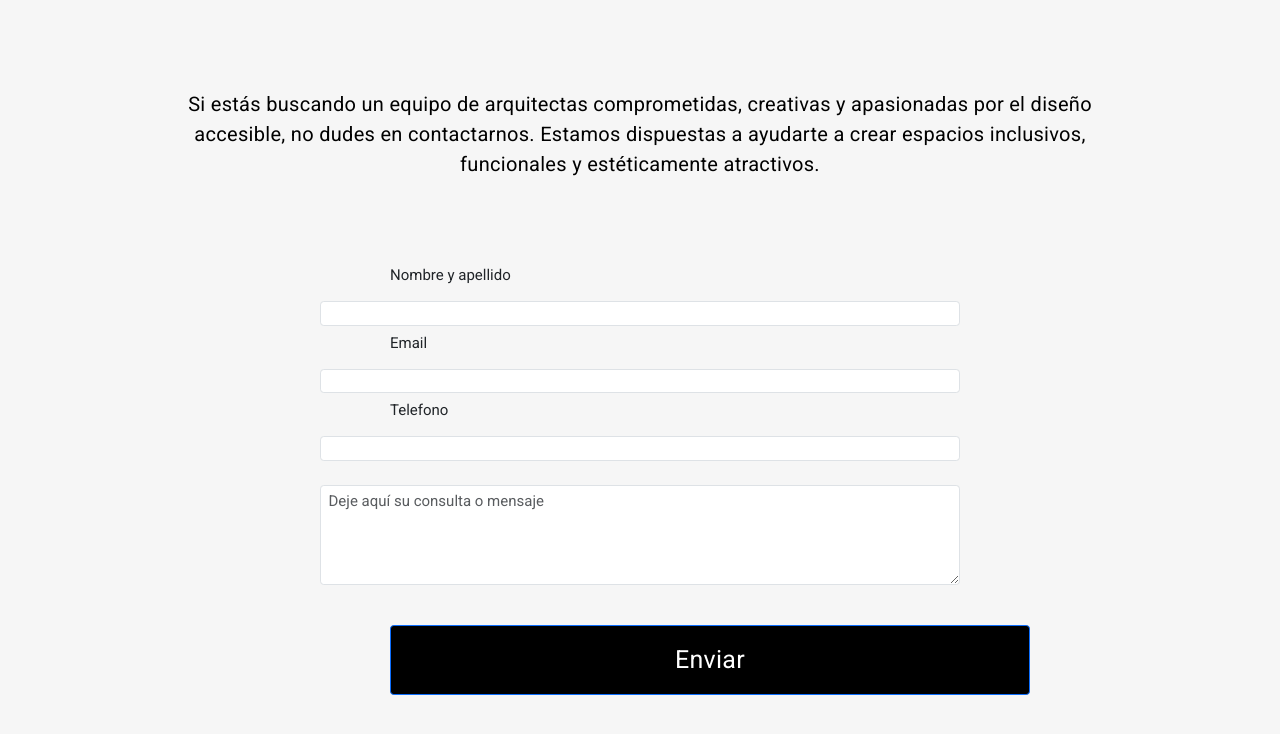
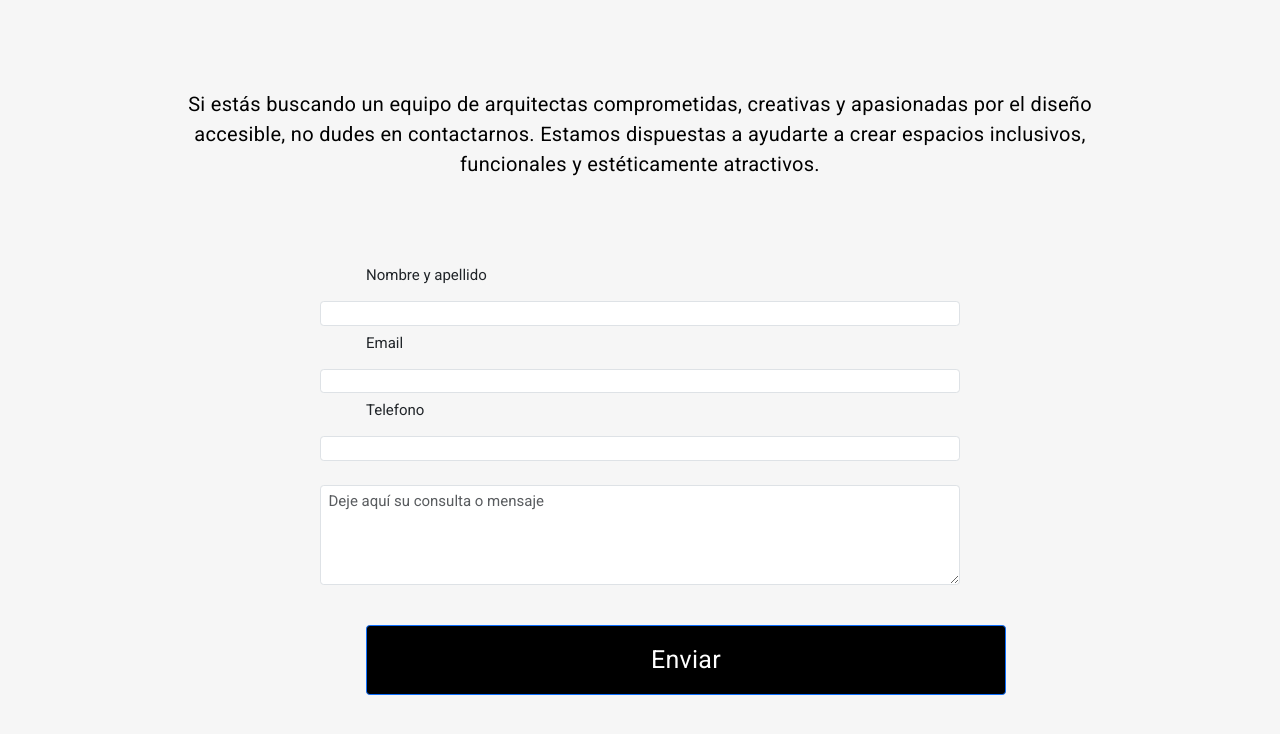
Before and after one commit to sofiaweigandt/habitable, a website: page pages/contacto.html in a window 1280 px wide. Shown: the part 302-1036 px from the top of the page. Drawn offline with nearby package versions, Linux system fonts and the light colour scheme.

Commit message:
form contact

```diff
--- a/scss/_commons.scss
+++ b/scss/_commons.scss
@@ -328,7 +328,7 @@ body{
   .my-form {
     label {
 
-      margin-left: 390px;
+      margin-left: 366px;
       margin-bottom: 0.3em;
       font-family: $mainFont;
       font-size: 1.5em;
@@ -357,7 +357,7 @@ body{
   .btn-primary {
     background-color: $mainColor;
     width: 50%;
-    margin-left: 390px;
+    margin-left: 366px;
     margin-bottom: 18em;
     margin-top: 1.2em;
 
```
Also changed, not shown: css/main.css.
